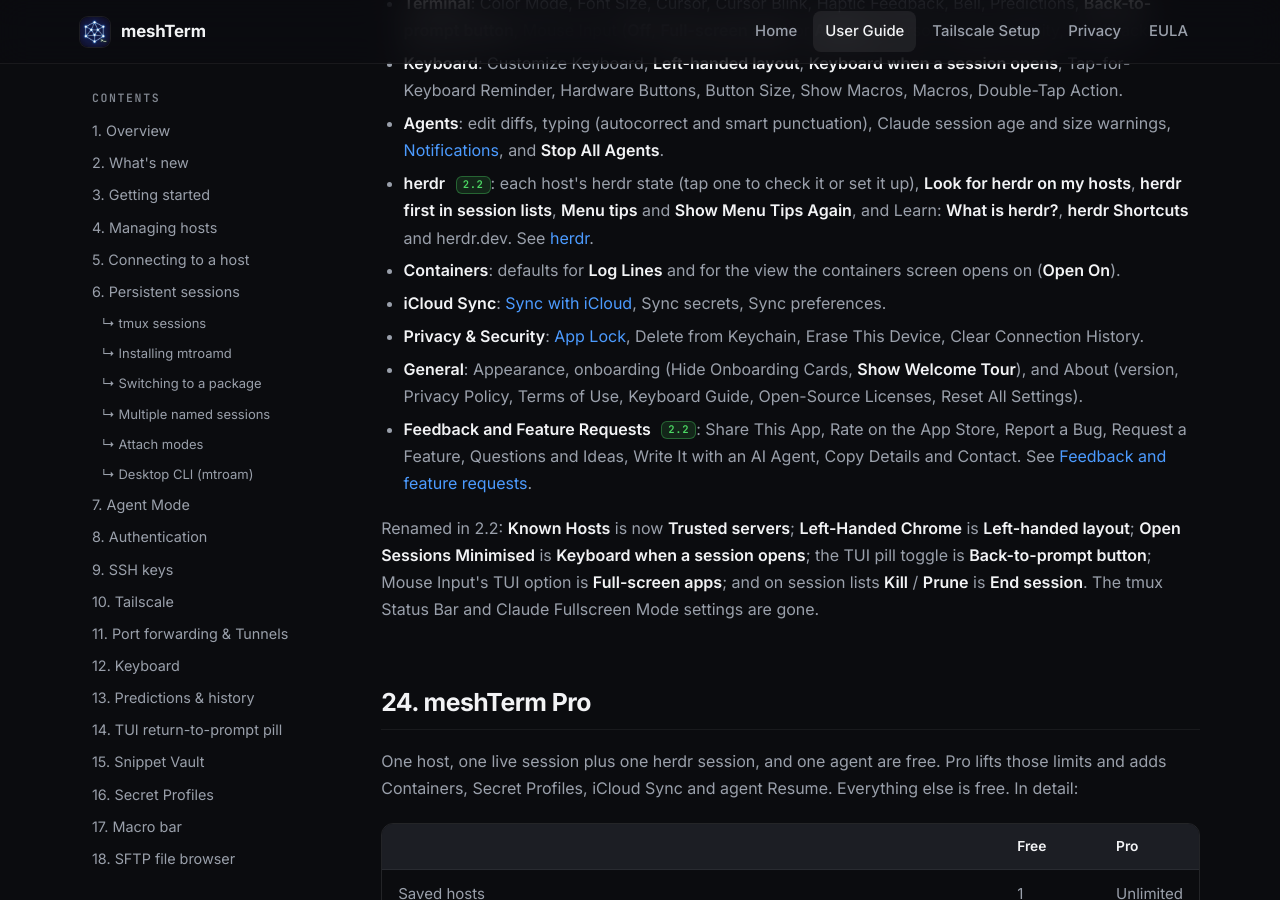
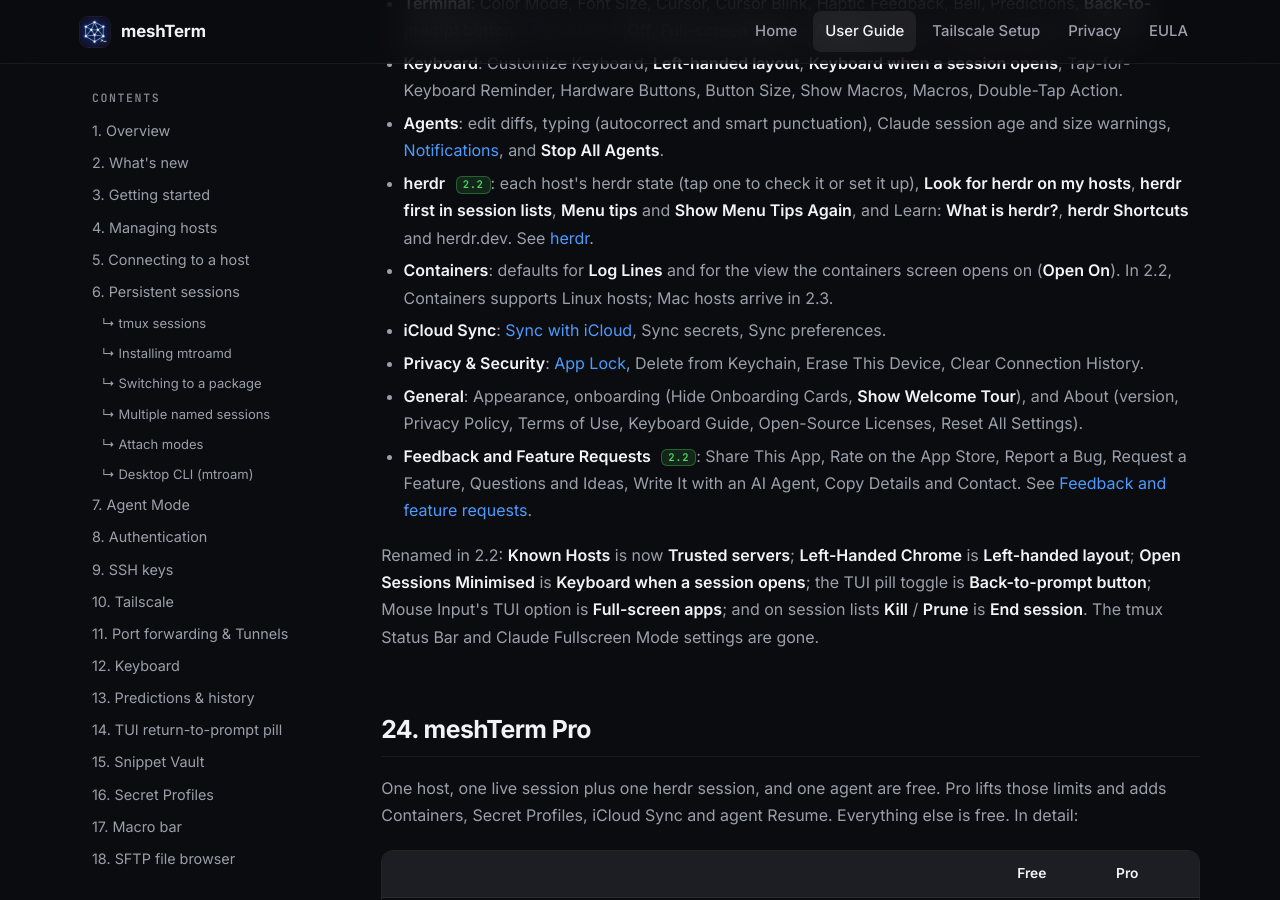
Before and after one commit to JBetchGH/meshterm-docs, a Jekyll site: the page built from meshterm.html, in a window 1280 px wide and 900 px high, scrolled down 37238 px. Built offline with Jekyll 4.4.1, drawn with Linux system fonts in a browser that asks for light colours.

Commit message:
Docs 2.2: note that Containers supports Linux hosts; Mac hosts arrive in 2.3
Co-Authored-By: Claude Opus 5.5 <noreply@anthropic.com>

```diff
--- a/meshterm.html
+++ b/meshterm.html
@@ -1002,7 +1002,7 @@ services.mtroamd = { enable = true; users = [ "you" ]; };</pre>
         <li><strong>Keyboard</strong>: Customize Keyboard, <strong>Left-handed layout</strong>, <strong>Keyboard when a session opens</strong>, Tap-for-Keyboard Reminder, Hardware Buttons, Button Size, Show Macros, Macros, Double-Tap Action.</li>
         <li><strong>Agents</strong>: edit diffs, typing (autocorrect and smart punctuation), Claude session age and size warnings, <a href="#agent-notifications">Notifications</a>, and <strong>Stop All Agents</strong>.</li>
         <li><strong>herdr</strong> <span class="new-badge">2.2</span>: each host's herdr state (tap one to check it or set it up), <strong>Look for herdr on my hosts</strong>, <strong>herdr first in session lists</strong>, <strong>Menu tips</strong> and <strong>Show Menu Tips Again</strong>, and Learn: <strong>What is herdr?</strong>, <strong>herdr Shortcuts</strong> and herdr.dev. See <a href="#herdr">herdr</a>.</li>
-        <li><strong>Containers</strong>: defaults for <strong>Log Lines</strong> and for the view the containers screen opens on (<strong>Open On</strong>).</li>
+        <li><strong>Containers</strong>: defaults for <strong>Log Lines</strong> and for the view the containers screen opens on (<strong>Open On</strong>). In 2.2, Containers supports Linux hosts; Mac hosts arrive in 2.3.</li>
         <li><strong>iCloud Sync</strong>: <a href="#sync">Sync with iCloud</a>, Sync secrets, Sync preferences.</li>
         <li><strong>Privacy &amp; Security</strong>: <a href="#security">App Lock</a>, Delete from Keychain, Erase This Device, Clear Connection History.</li>
         <li><strong>General</strong>: Appearance, onboarding (Hide Onboarding Cards, <strong>Show Welcome Tour</strong>), and About (version, Privacy Policy, Terms of Use, Keyboard Guide, Open-Source Licenses, Reset All Settings).</li>
```
